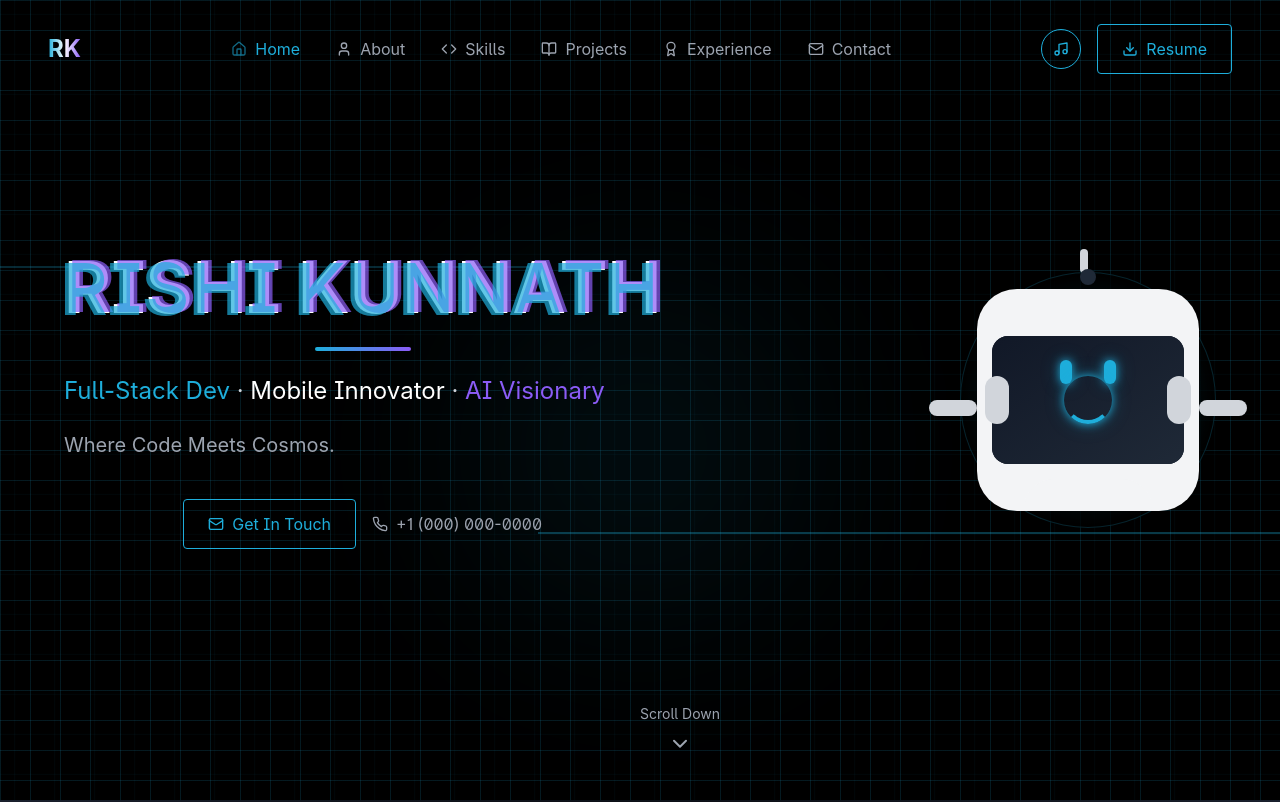
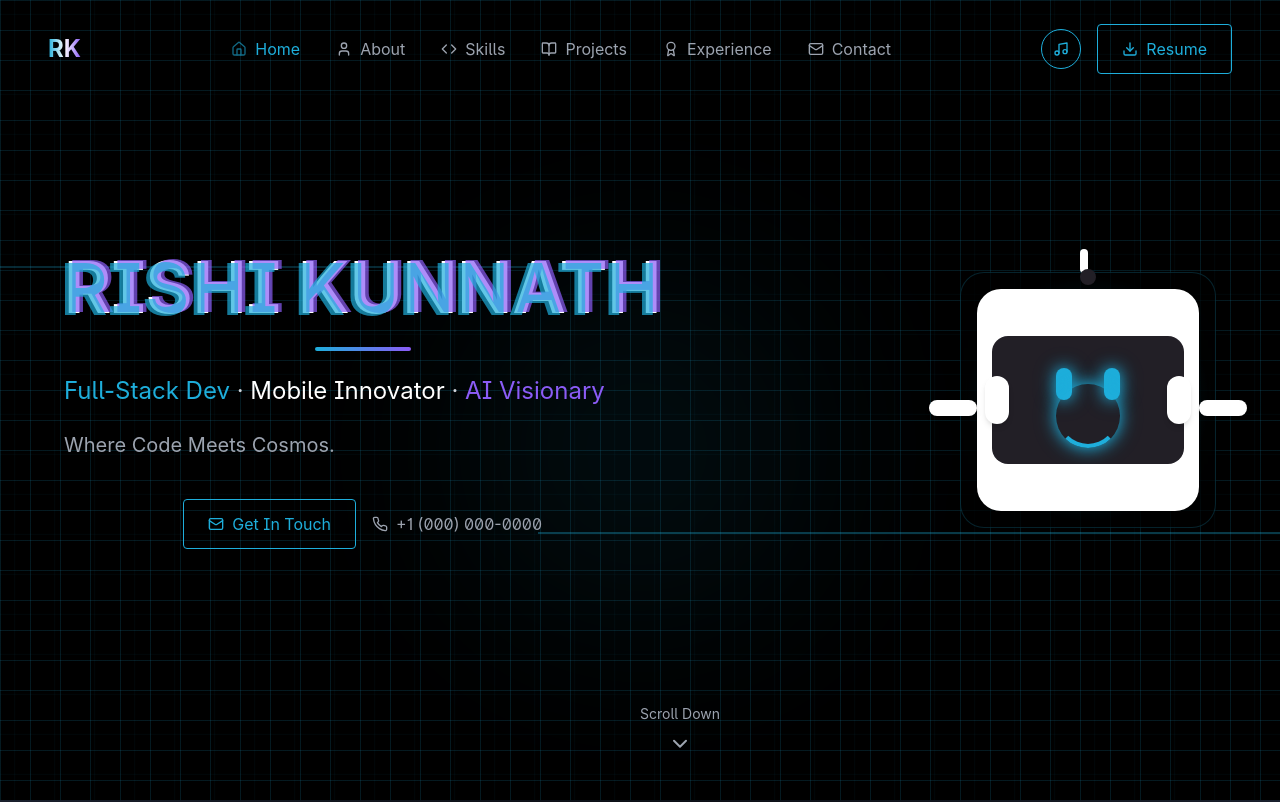
Before and after one commit to blugo07/Portfolio, a React (Vite) app: page / in a window 1280 px wide. Shown: the top 802 px of the page. Built offline with nearby package versions, Linux system fonts and the light colour scheme.

Commit message:
Refactor: Improve MochiBot appearance
Clean up and smooth the MochiBot component.

```diff
--- a/src/components/MochiBot.tsx
+++ b/src/components/MochiBot.tsx
@@ -25,52 +25,45 @@ const MochiBot = () => {
   }, []);
 
   return (
-    <div className="relative w-64 h-64 neo-blur rounded-full p-4 animate-float">
+    <div className="relative w-64 h-64 neo-blur rounded-3xl p-4 animate-float">
       {/* Antenna */}
       <div className="absolute left-1/2 -top-6 -translate-x-1/2">
-        <div className="w-2 h-6 bg-gray-300 rounded-full" />
-        <div className="w-4 h-4 bg-gray-800 rounded-full -mt-1 mx-auto" />
+        <div className="w-2 h-6 bg-white rounded-full" />
+        <div className="w-4 h-4 bg-[#221F26] rounded-full -mt-1 mx-auto" />
       </div>
 
       {/* Robot head */}
-      <div className="w-full h-full rounded-[40px] bg-gray-100 flex flex-col items-center justify-center relative overflow-hidden">
-        {/* Face screen (black glass effect) */}
-        <div className="w-48 h-32 bg-gray-900 rounded-2xl relative overflow-hidden backdrop-blur-sm">
-          <div className="absolute inset-0 bg-gradient-to-br from-gray-900 to-gray-800" />
-
+      <div className="w-full h-full rounded-3xl bg-white flex flex-col items-center justify-center relative overflow-hidden shadow-lg">
+        {/* Face screen */}
+        <div className="w-48 h-32 bg-[#221F26] rounded-2xl relative overflow-hidden">
           {/* Eyes */}
-          <div className="relative z-10 flex justify-center space-x-8 mt-6">
-            <div className={`w-3 h-${isBlinking ? '0.5' : '6'} rounded-sm bg-tron-blue transition-all duration-200 ${isBlinking ? 'transform scale-y-0' : ''} glow-effect`} />
-            <div className={`w-3 h-${isBlinking ? '0.5' : '6'} rounded-sm bg-tron-blue transition-all duration-200 ${isBlinking ? 'transform scale-y-0' : ''} glow-effect`} />
+          <div className="relative z-10 flex justify-center space-x-8 mt-8">
+            <div className={`w-4 h-${isBlinking ? '0.5' : '8'} rounded-full bg-tron-blue transition-all duration-200 ${isBlinking ? 'transform scale-y-0' : ''} glow-effect`} />
+            <div className={`w-4 h-${isBlinking ? '0.5' : '8'} rounded-full bg-tron-blue transition-all duration-200 ${isBlinking ? 'transform scale-y-0' : ''} glow-effect`} />
           </div>
 
           {/* Smile */}
           <div className="relative z-10 mt-4 flex justify-center">
-            <div className="w-12 h-4">
-              <div className="w-12 h-12 border-4 border-tron-blue rounded-full -mt-6 glow-effect"
-                   style={{ borderTopColor: 'transparent', borderLeftColor: 'transparent', borderRightColor: 'transparent' }} />
-            </div>
+            <div className="w-16 h-16 rounded-full border-4 border-tron-blue glow-effect"
+                 style={{ borderTopColor: 'transparent', borderLeftColor: 'transparent', borderRightColor: 'transparent', transform: 'translateY(-50%)' }} />
           </div>
         </div>
 
         {/* Side ears/speakers */}
-        <div className="absolute left-2 top-1/2 -translate-y-1/2 w-6 h-12 bg-gray-300 rounded-full" />
-        <div className="absolute right-2 top-1/2 -translate-y-1/2 w-6 h-12 bg-gray-300 rounded-full" />
-
-        {/* Body (subtle indication) */}
-        <div className="absolute -bottom-8 left-1/2 -translate-x-1/2 w-32 h-16 bg-gray-100 rounded-t-[30px]" />
+        <div className="absolute left-2 top-1/2 -translate-y-1/2 w-6 h-12 bg-white rounded-full shadow-md" />
+        <div className="absolute right-2 top-1/2 -translate-y-1/2 w-6 h-12 bg-white rounded-full shadow-md" />
       </div>
 
       {/* Arms */}
-      <div className={`absolute -left-8 top-1/2 w-12 h-4 bg-gray-300 rounded-full origin-right transform transition-transform duration-500 ${isWaving ? 'rotate-45' : ''}`} />
-      <div className="absolute -right-8 top-1/2 w-12 h-4 bg-gray-300 rounded-full" />
+      <div className={`absolute -left-8 top-1/2 w-12 h-4 bg-white rounded-full origin-right transform transition-transform duration-500 ${isWaving ? 'rotate-45' : ''} shadow-md`} />
+      <div className="absolute -right-8 top-1/2 w-12 h-4 bg-white rounded-full shadow-md" />
 
       {/* Glow effects */}
-      <div className="absolute inset-0 rounded-full bg-tron-glow -z-10 opacity-30 animate-glow-pulse" />
+      <div className="absolute inset-0 rounded-3xl bg-tron-glow -z-10 opacity-20 animate-glow-pulse" />
 
-      <style jsx>{`
+      <style>{`
         .glow-effect {
-          box-shadow: 0 0 10px #1EAEDB, 0 0 20px #1EAEDB40;
+          box-shadow: 0 0 15px #1EAEDB, 0 0 25px rgba(30,174,219,0.3);
         }
       `}</style>
     </div>
```
